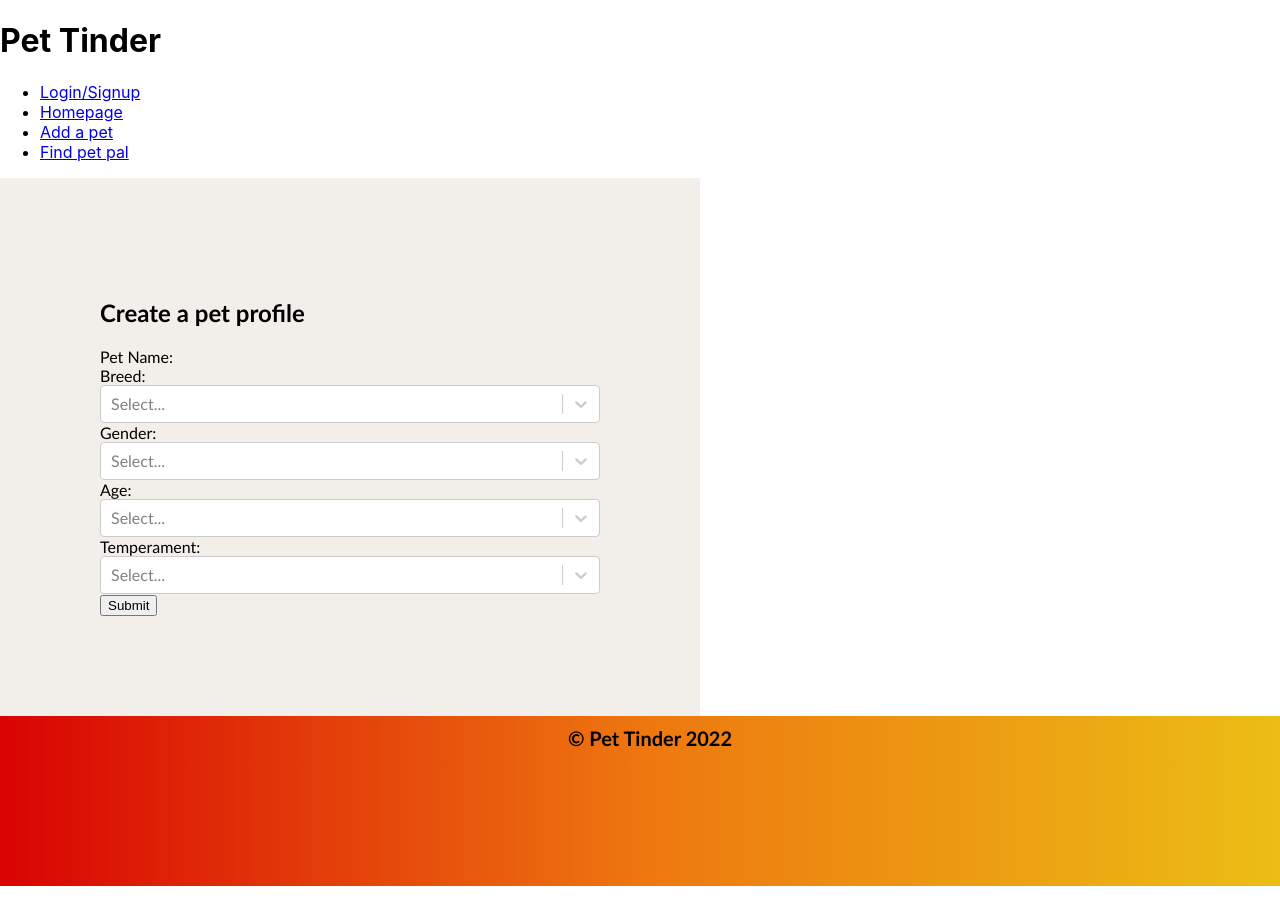
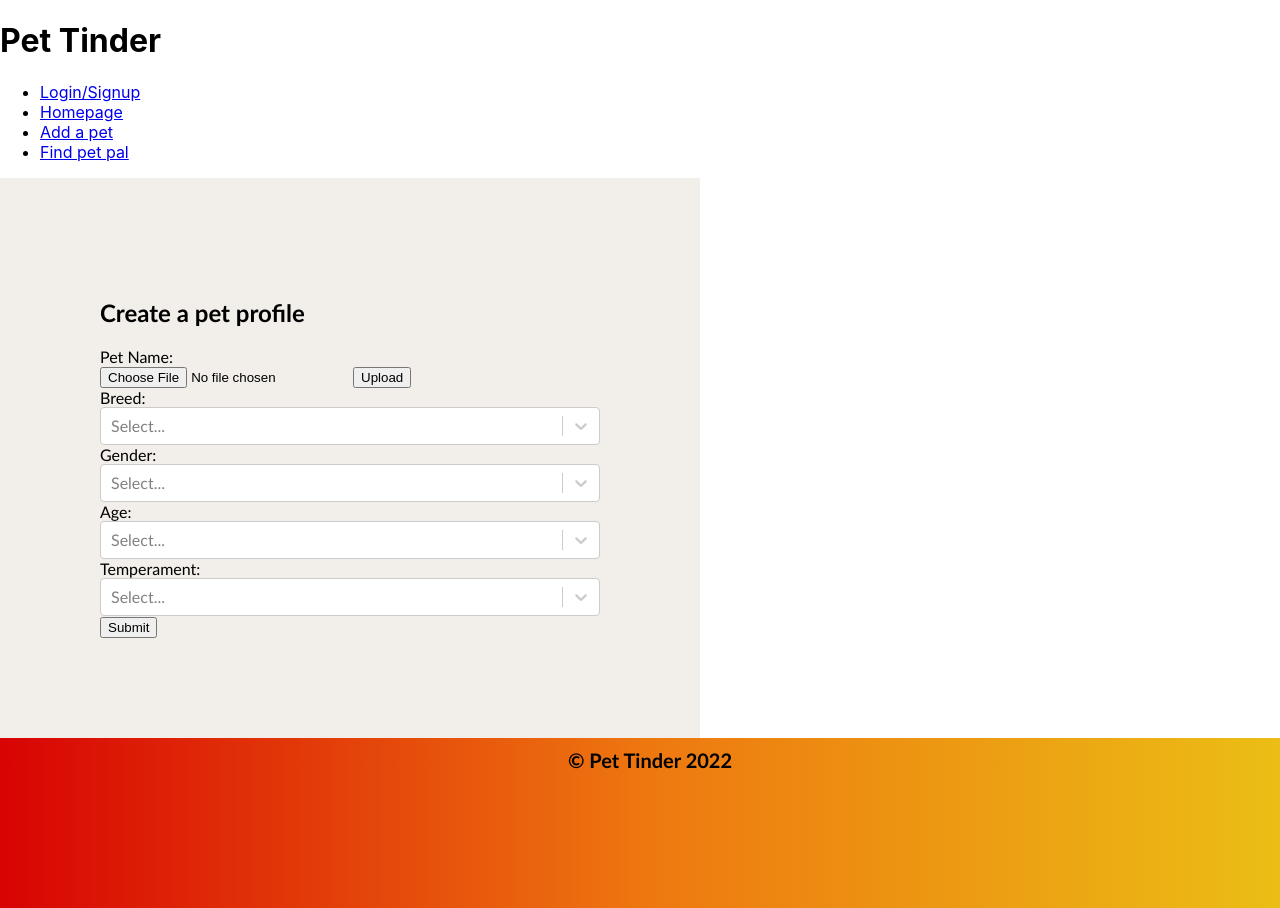
Before and after one commit to chrislee-webdev/pet-tinder, a React (Create React App) app in the folder client/: page /add-pet in a window 1280 px wide. Before the commit the page ends 886 px from the top, so only its background shows below. Built offline with nearby package versions, Linux system fonts and the light colour scheme.

Commit message:
added browse files and file state

```diff
--- a/client/src/components/AddPet/index.js
+++ b/client/src/components/AddPet/index.js
@@ -1,9 +1,9 @@
 import { useMutation } from "@apollo/client";
 import React, { useState } from "react";
 import Select from "react-select";
-import '../../styles/AddPet.css';
-import { ADD_PET } from '../../utils/mutations';
-import Auth from '../../utils/auth';
+import "../../styles/AddPet.css";
+import { ADD_PET } from "../../utils/mutations";
+import Auth from "../../utils/auth";
 
 const Age = [
   { label: "0 - 1", value: 1 },
@@ -35,22 +35,35 @@ const Breed = [
 ];
 const AddPet = () => {
   const [addPetData, setAddPetData] = useState({
-    age: '',
-    gender: '',
-    temper: '',
-    breed: '',
+    age: "",
+    gender: "",
+    temper: "",
+    breed: "",
+    picture: "",
   });
-
 
   const [addPet, { error }] = useMutation(ADD_PET);
 
+  const [selectedFile, selectFile] = useState();
+  const [isFileSelected, setFileStatus] = useState("notSelected");
+
+  const picChangeHandler = (e) => {
+    selectFile(e.target.files[0]);
+    setFileStatus("Selected");
+  };
+  const uploadPetPic = (e) => {
+    console.log(selectedFile);
+
+    const formData = new FormData();
+    formData.append("File", selectedFile);
+  };
 
   const handleChange = async (event) => {
     const { name, value } = event.target;
     setAddPetData({
       ...addPetData,
       [name]: value,
-    })
+    });
   };
 
   //submit form
@@ -59,28 +72,35 @@ const AddPet = () => {
 
     try {
       const { data } = await addPet({
-      variables: { ...addPetData}
-    })
+        variables: { ...addPetData },
+      });
       console.log(data);
-    Auth.login(data.addPet.token)
-  }catch (e) {
+      Auth.login(data.addPet.token);
+    } catch (e) {
       console.error(e);
     }
     setAddPetData({
-      age:'',
-      gender: '',
-      temper: '',
-      breed: '',
+      age: "",
+      gender: "",
+      temper: "",
+      breed: "",
+      picture: "",
     });
   };
 
   return (
-
-    <section className='addPetContainer'>
+    <section className="addPetContainer">
       <h1>Create a pet profile</h1>
       <form onSubmit={handleFormSubmit}>
-      <div>
-        Pet Name:
+        <div>Pet Name:</div>
+        <div value={addPetData.picture}>
+          <input type={"file"} name={"petPic"} onChange={picChangeHandler} />
+          <input
+            type={"button"}
+            name="uploadPic"
+            onClick={uploadPetPic}
+            value="Upload"
+          />
         </div>
         <div value={addPetData.breed} onChange={handleChange}>
           Breed: <Select options={Breed} />
@@ -97,10 +117,12 @@ const AddPet = () => {
         <div value={addPetData.temper} onChange={handleChange}>
           Temperament: <Select options={Temper} />
         </div>
-      <button className="btn" type='submit'>Submit</button>
+        <button className="btn" type="submit">
+          Submit
+        </button>
       </form>
     </section>
   );
-}
+};
 
 export default AddPet;
```
Lines whose indentation alone changed are shown as unchanged.
